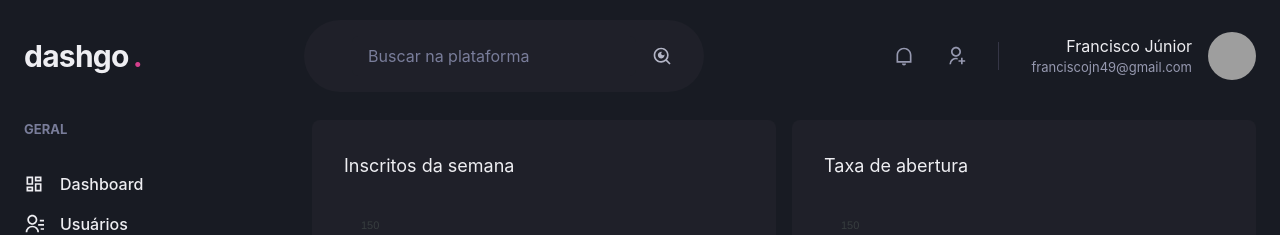
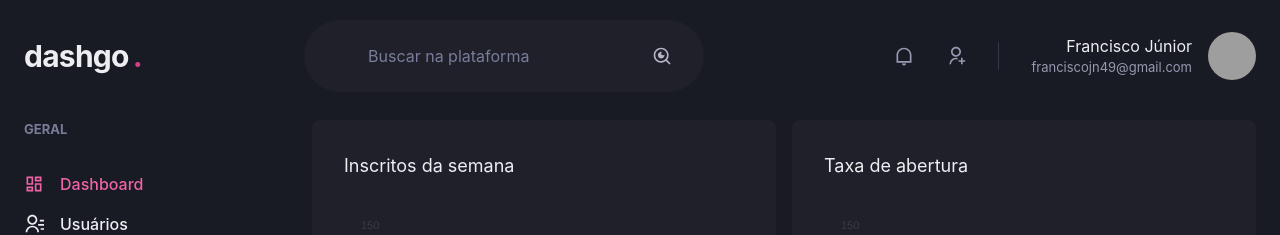
Before and after one commit to BootcampIgnite2021/dashgo, a Next.js app: page /dashboard in a window 1280 px wide. Shown: the top 235 px of the page. Built offline with nearby package versions, Linux system fonts and the light colour scheme; grey boxes are pictures that could not be loaded.

Commit message:
feat: added new component ActiveLink

```diff
--- /dev/null
+++ b/src/components/ActiveLink/index.tsx
@@ -0,0 +1,36 @@
+import Link, { LinkProps } from "next/link";
+import { useRouter } from "next/router";
+import { cloneElement, ReactElement } from "react";
+
+interface ActiveLinkProps extends LinkProps {
+  children: ReactElement;
+  shouldMatchExactHref?: boolean;
+}
+
+export function ActiveLink({
+  children,
+  shouldMatchExactHref = false,
+  ...rest
+}: ActiveLinkProps) {
+  let isActive = false;
+
+  const { asPath } = useRouter();
+
+  if (shouldMatchExactHref && (asPath === rest.href || asPath === rest.as)) {
+    isActive = true;
+  }
+
+  if (
+    (!shouldMatchExactHref && asPath.startsWith(String(rest.href))) ||
+    asPath.startsWith(String(rest.as))
+  ) {
+    isActive = true;
+  }
+  return (
+    <Link {...rest}>
+      {cloneElement(children, {
+        color: isActive ? "pink.400" : "gray.50",
+      })}
+    </Link>
+  );
+}
--- a/src/components/Header/Logo.tsx
+++ b/src/components/Header/Logo.tsx
@@ -1,17 +1,22 @@
+/* eslint-disable @next/next/link-passhref */
 import { Text } from "@chakra-ui/react";
+import Link from "next/link";
 
 export function Logo() {
   return (
+    <Link href="/dashboard">
       <Text
         fontSize={["2xl", "3xl"]}
         fontWeight="bold"
         letterSpacing="tight"
         width="64"
+        cursor="pointer"
       >
         dashgo
         <Text as="span" marginLeft="1" color="pink.500">
           .
         </Text>
       </Text>
+    </Link>
   );
 }
--- a/src/components/Sidebar/NavLink.tsx
+++ b/src/components/Sidebar/NavLink.tsx
@@ -1,18 +1,24 @@
-import { Icon, Link, LinkProps, Text } from "@chakra-ui/react";
+/* eslint-disable @next/next/link-passhref */
 import { ElementType } from "react";
+import { Icon, Link as ChakraLink, LinkProps, Text } from "@chakra-ui/react";
+
+import { ActiveLink } from "../ActiveLink";
 
 interface NavLinkProps extends LinkProps {
   icon: ElementType;
   children: string;
+  href: string;
 }
 
-export function NavLink({ children, icon, ...rest }: NavLinkProps) {
+export function NavLink({ children, icon, href, ...rest }: NavLinkProps) {
   return (
-    <Link display="flex" alignItems="center" {...rest}>
-      <Icon as={icon} fontSize="20" />
-      <Text marginLeft="4" fontWeight="medium">
-        {children}
-      </Text>
-    </Link>
+    <ActiveLink href={href} passHref>
+      <ChakraLink display="flex" alignItems="center" {...rest}>
+        <Icon as={icon} fontSize="20" />
+        <Text marginLeft="4" fontWeight="medium">
+          {children}
+        </Text>
+      </ChakraLink>
+    </ActiveLink>
   );
 }
--- a/src/components/Sidebar/SideBarNav.tsx
+++ b/src/components/Sidebar/SideBarNav.tsx
@@ -12,15 +12,23 @@
   return (
     <Stack spacing="12" align="flex-start">
       <NavSection title="GERAL">
-        <NavLink icon={RiDashboardLine}>Dashboard</NavLink>
+        <NavLink icon={RiDashboardLine} href="/dashboard">
+          Dashboard
+        </NavLink>
 
-        <NavLink icon={RiContactsLine}>Usuários</NavLink>
+        <NavLink href="/users" icon={RiContactsLine}>
+          Usuários
+        </NavLink>
       </NavSection>
 
       <NavSection title="AUTOMAÇÃO">
-        <NavLink icon={RiInputMethodLine}>Formulários</NavLink>
+        <NavLink icon={RiInputMethodLine} href="/forms">
+          Formulários
+        </NavLink>
 
-        <NavLink icon={RiGitMergeLine}>Automação</NavLink>
+        <NavLink icon={RiGitMergeLine} href="/automation">
+          Automação
+        </NavLink>
       </NavSection>
     </Stack>
   );
--- a/src/contexts/DrawerSiderbarNavContext.tsx
+++ b/src/contexts/DrawerSiderbarNavContext.tsx
@@ -22,7 +22,7 @@
   }, []);
 
   React.useEffect(() => {
-    toggle();
+    setOpen(false);
   }, [router.asPath]);
 
   return (
--- a/src/pages/users/index.tsx
+++ b/src/pages/users/index.tsx
@@ -1,3 +1,4 @@
+/* eslint-disable @next/next/link-passhref */
 import {
   Box,
   Button,
@@ -14,6 +15,7 @@
   Tr,
   useBreakpointValue,
 } from "@chakra-ui/react";
+import Link from "next/link";
 import { RiAddLine, RiEditLine, RiPencilLine } from "react-icons/ri";
 import Header from "../../components/Header";
 import Pagination from "../../components/Pagination";
@@ -38,15 +40,18 @@
               Usuários
             </Heading>
 
+            <Link href="/users/create" passHref>
               <Button
                 as="a"
                 size="sm"
                 fontSize="sm"
                 colorScheme="pink"
+                cursor="pointer"
                 leftIcon={<Icon fontSize={20} as={RiAddLine} />}
               >
                 Criar novo
               </Button>
+            </Link>
           </Flex>
 
           <Table colorScheme="whiteAlpha">
```
Also changed, not shown: src/pages/users/create.tsx (+6 -1 lines). Lines whose indentation alone changed are shown as unchanged.
